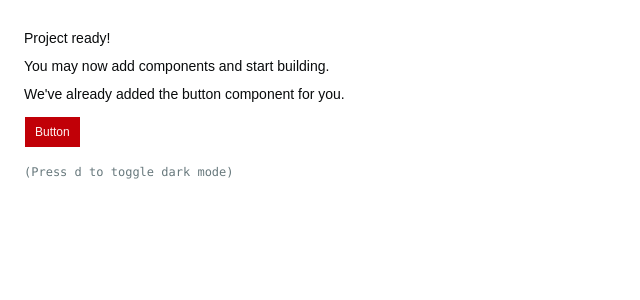
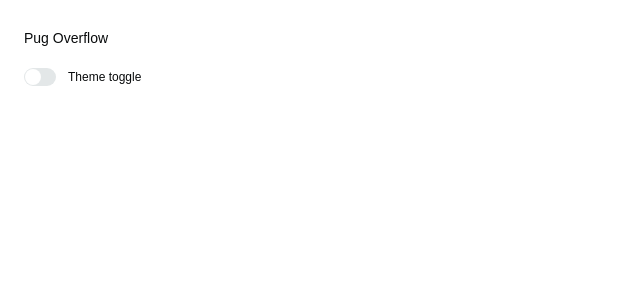
Before and after one commit to pugoverflow/pugoverflow.com, a React (Vite) app: page / in a window 1280 px wide. Shown: the top 300 px of the page, without its empty margins (0-640 px from the left). Built offline with nearby package versions, Linux system fonts and the light colour scheme.

Commit message:
add theme toggle

```diff
--- a/src/App.tsx
+++ b/src/App.tsx
@@ -1,17 +1,30 @@
 import { Button } from "@/components/ui/button"
+import { Switch } from "@/components/ui/switch"
+import { Label } from "@/components/ui/label"
+import { useTheme } from "@/components/theme-provider"
 
 export function App() {
+  const { theme, setTheme } = useTheme()
+
+  const isDark =
+    theme === "dark" ||
+    (theme === "system" &&
+      window.matchMedia("(prefers-color-scheme: dark)").matches)
+
   return (
     <div className="flex min-h-svh p-6">
       <div className="flex max-w-md min-w-0 flex-col gap-4 text-sm leading-loose">
         <div>
-          <h1 className="font-medium">Project ready!</h1>
-          <p>You may now add components and start building.</p>
-          <p>We&apos;ve already added the button component for you.</p>
-          <Button className="mt-2">Button</Button>
+          <h1 className="font-medium">Pug Overflow</h1>
         </div>
-        <div className="font-mono text-xs text-muted-foreground">
-          (Press <kbd>d</kbd> to toggle dark mode)
+
+        <div className="flex items-center gap-3">
+          <Switch
+            id="theme-toggle"
+            checked={isDark}
+            onCheckedChange={(checked) => setTheme(checked ? "dark" : "light")}
+          />
+          <Label htmlFor="theme-toggle">Theme toggle</Label>
         </div>
       </div>
     </div>
--- a/src/components/theme-provider.tsx
+++ b/src/components/theme-provider.tsx
@@ -13,6 +13,7 @@ type ThemeProviderProps = {
 
 type ThemeProviderState = {
   theme: Theme
+  resolvedTheme: ResolvedTheme
   setTheme: (theme: Theme) => void
 }
 
@@ -32,11 +33,7 @@ function isTheme(value: string | null): value is Theme {
 }
 
 function getSystemTheme(): ResolvedTheme {
-  if (window.matchMedia(COLOR_SCHEME_QUERY).matches) {
-    return "dark"
-  }
-
-  return "light"
+  return window.matchMedia(COLOR_SCHEME_QUERY).matches ? "dark" : "light"
 }
 
 function disableTransitionsTemporarily() {
@@ -58,31 +55,11 @@ function disableTransitionsTemporarily() {
   }
 }
 
-function isEditableTarget(target: EventTarget | null) {
-  if (!(target instanceof HTMLElement)) {
-    return false
-  }
-
-  if (target.isContentEditable) {
-    return true
-  }
-
-  const editableParent = target.closest(
-    "input, textarea, select, [contenteditable='true']"
-  )
-  if (editableParent) {
-    return true
-  }
-
-  return false
-}
-
 export function ThemeProvider({
   children,
   defaultTheme = "system",
   storageKey = "theme",
   disableTransitionOnChange = true,
-  ...props
 }: ThemeProviderProps) {
   const [theme, setThemeState] = React.useState<Theme>(() => {
     const storedTheme = localStorage.getItem(storageKey)
@@ -93,41 +70,52 @@ export function ThemeProvider({
     return defaultTheme
   })
 
-  const setTheme = React.useCallback(
-    (nextTheme: Theme) => {
-      localStorage.setItem(storageKey, nextTheme)
-      setThemeState(nextTheme)
-    },
-    [storageKey]
-  )
+  const [resolvedTheme, setResolvedTheme] = React.useState<ResolvedTheme>(() => {
+    const initialTheme =
+      isTheme(localStorage.getItem(storageKey))
+        ? (localStorage.getItem(storageKey) as Theme)
+        : defaultTheme
+
+    return initialTheme === "system" ? getSystemTheme() : initialTheme
+  })
 
   const applyTheme = React.useCallback(
     (nextTheme: Theme) => {
       const root = document.documentElement
-      const resolvedTheme =
+      const nextResolvedTheme =
         nextTheme === "system" ? getSystemTheme() : nextTheme
+
       const restoreTransitions = disableTransitionOnChange
         ? disableTransitionsTemporarily()
         : null
 
       root.classList.remove("light", "dark")
-      root.classList.add(resolvedTheme)
+      root.classList.add(nextResolvedTheme)
+      setResolvedTheme(nextResolvedTheme)
 
-      if (restoreTransitions) {
-        restoreTransitions()
-      }
+      restoreTransitions?.()
     },
     [disableTransitionOnChange]
+  )
+
+  const setTheme = React.useCallback(
+    (nextTheme: Theme) => {
+      localStorage.setItem(storageKey, nextTheme)
+      setThemeState(nextTheme)
+      applyTheme(nextTheme)
+    },
+    [storageKey, applyTheme]
   )
 
   React.useEffect(() => {
     applyTheme(theme)
 
     if (theme !== "system") {
-      return undefined
+      return
     }
 
     const mediaQuery = window.matchMedia(COLOR_SCHEME_QUERY)
+
     const handleChange = () => {
       applyTheme("system")
     }
@@ -138,46 +126,6 @@ export function ThemeProvider({
       mediaQuery.removeEventListener("change", handleChange)
     }
   }, [theme, applyTheme])
-
-  React.useEffect(() => {
-    const handleKeyDown = (event: KeyboardEvent) => {
-      if (event.repeat) {
-        return
-      }
-
-      if (event.metaKey || event.ctrlKey || event.altKey) {
-        return
-      }
-
-      if (isEditableTarget(event.target)) {
-        return
-      }
-
-      if (event.key.toLowerCase() !== "d") {
-        return
-      }
-
-      setThemeState((currentTheme) => {
-        const nextTheme =
-          currentTheme === "dark"
-            ? "light"
-            : currentTheme === "light"
-              ? "dark"
-              : getSystemTheme() === "dark"
-                ? "light"
-                : "dark"
-
-        localStorage.setItem(storageKey, nextTheme)
-        return nextTheme
-      })
-    }
-
-    window.addEventListener("keydown", handleKeyDown)
-
-    return () => {
-      window.removeEventListener("keydown", handleKeyDown)
-    }
-  }, [storageKey])
 
   React.useEffect(() => {
     const handleStorageChange = (event: StorageEvent) => {
@@ -191,10 +139,12 @@ export function ThemeProvider({
 
       if (isTheme(event.newValue)) {
         setThemeState(event.newValue)
+        applyTheme(event.newValue)
         return
       }
 
       setThemeState(defaultTheme)
+      applyTheme(defaultTheme)
     }
 
     window.addEventListener("storage", handleStorageChange)
@@ -202,24 +152,25 @@ export function ThemeProvider({
     return () => {
       window.removeEventListener("storage", handleStorageChange)
     }
-  }, [defaultTheme, storageKey])
+  }, [defaultTheme, storageKey, applyTheme])
 
   const value = React.useMemo(
     () => ({
       theme,
+      resolvedTheme,
       setTheme,
     }),
-    [theme, setTheme]
+    [theme, resolvedTheme, setTheme]
   )
 
   return (
-    <ThemeProviderContext.Provider {...props} value={value}>
+    <ThemeProviderContext.Provider value={value}>
       {children}
     </ThemeProviderContext.Provider>
   )
 }
 
-export const useTheme = () => {
+export function useTheme() {
   const context = React.useContext(ThemeProviderContext)
 
   if (context === undefined) {
--- /dev/null
+++ b/src/components/ui/label.tsx
@@ -0,0 +1,22 @@
+import * as React from "react"
+import { Label as LabelPrimitive } from "radix-ui"
+
+import { cn } from "@/lib/utils"
+
+function Label({
+  className,
+  ...props
+}: React.ComponentProps<typeof LabelPrimitive.Root>) {
+  return (
+    <LabelPrimitive.Root
+      data-slot="label"
+      className={cn(
+        "flex items-center gap-2 text-xs leading-none select-none group-data-[disabled=true]:pointer-events-none group-data-[disabled=true]:opacity-50 peer-disabled:cursor-not-allowed peer-disabled:opacity-50",
+        className
+      )}
+      {...props}
+    />
+  )
+}
+
+export { Label }
--- /dev/null
+++ b/src/components/ui/switch.tsx
@@ -0,0 +1,31 @@
+import * as React from "react"
+import { Switch as SwitchPrimitive } from "radix-ui"
+
+import { cn } from "@/lib/utils"
+
+function Switch({
+  className,
+  size = "default",
+  ...props
+}: React.ComponentProps<typeof SwitchPrimitive.Root> & {
+  size?: "sm" | "default"
+}) {
+  return (
+    <SwitchPrimitive.Root
+      data-slot="switch"
+      data-size={size}
+      className={cn(
+        "peer group/switch relative inline-flex shrink-0 items-center rounded-full border border-transparent transition-all outline-none after:absolute after:-inset-x-3 after:-inset-y-2 focus-visible:border-ring focus-visible:ring-1 focus-visible:ring-ring/50 aria-invalid:border-destructive aria-invalid:ring-1 aria-invalid:ring-destructive/20 data-[size=default]:h-[18.4px] data-[size=default]:w-[32px] data-[size=sm]:h-[14px] data-[size=sm]:w-[24px] dark:aria-invalid:border-destructive/50 dark:aria-invalid:ring-destructive/40 data-checked:bg-primary data-unchecked:bg-input dark:data-unchecked:bg-input/80 data-disabled:cursor-not-allowed data-disabled:opacity-50",
+        className
+      )}
+      {...props}
+    >
+      <SwitchPrimitive.Thumb
+        data-slot="switch-thumb"
+        className="pointer-events-none block rounded-full bg-background ring-0 transition-transform group-data-[size=default]/switch:size-4 group-data-[size=sm]/switch:size-3 group-data-[size=default]/switch:data-checked:translate-x-[calc(100%-2px)] group-data-[size=sm]/switch:data-checked:translate-x-[calc(100%-2px)] dark:data-checked:bg-primary-foreground group-data-[size=default]/switch:data-unchecked:translate-x-0 group-data-[size=sm]/switch:data-unchecked:translate-x-0 dark:data-unchecked:bg-foreground"
+      />
+    </SwitchPrimitive.Root>
+  )
+}
+
+export { Switch }
```
